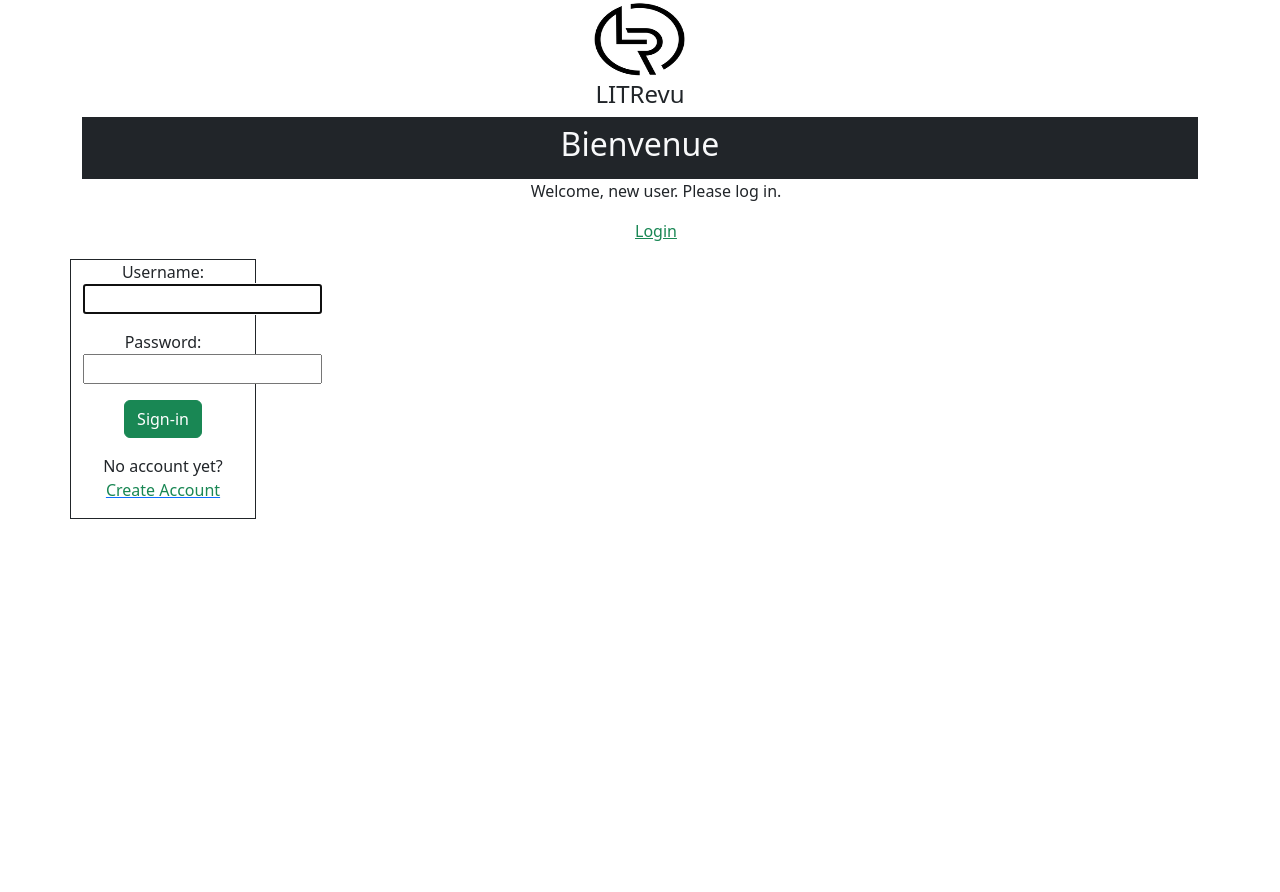
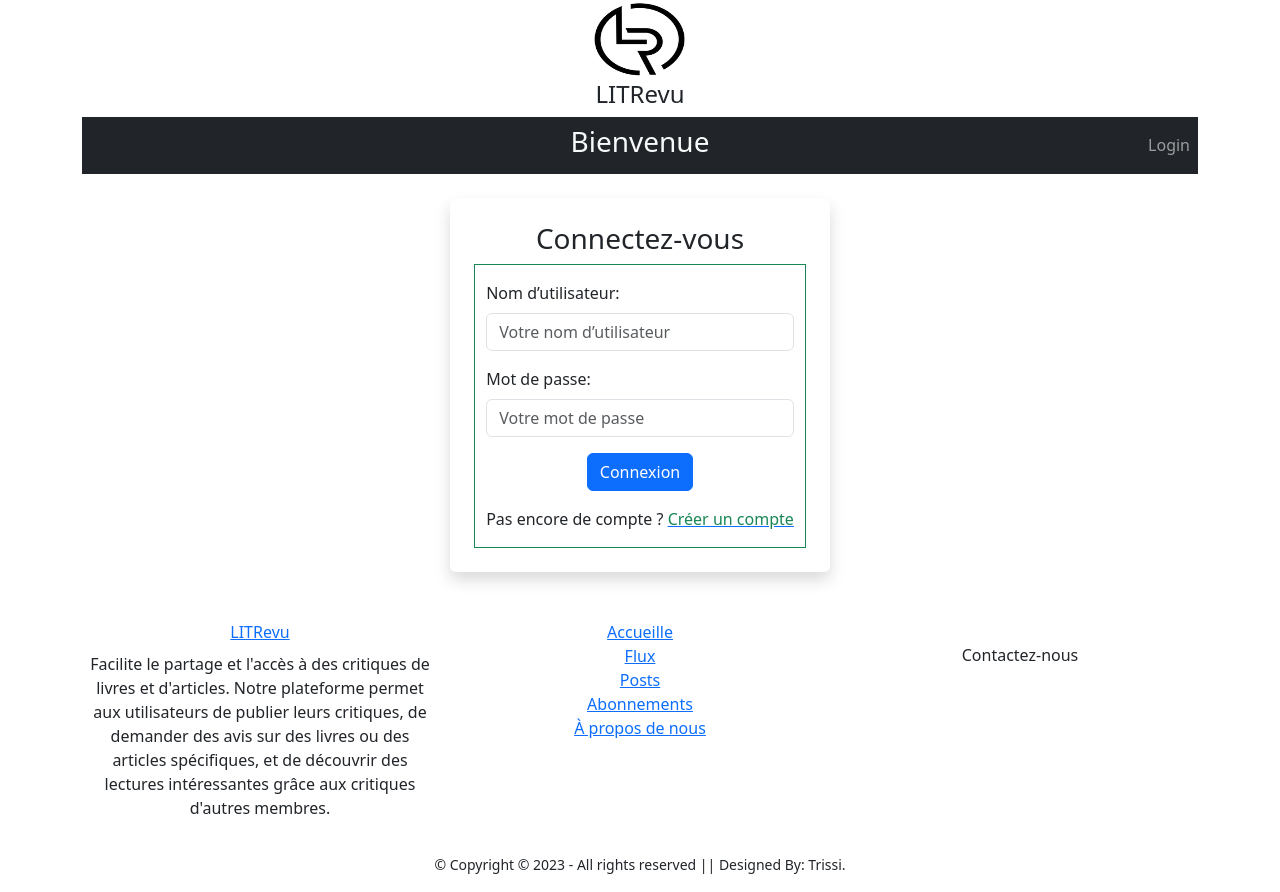
Before and after one commit to SalehTrissi/P9-LITRevu-Trissi-MohammadSaleh, a Django app: page / in a window 1280 px wide. Before the commit the page ends 519 px from the top, so only its background shows below. Run offline with Django 4.2, Linux system fonts and the light colour scheme; style sheets or scripts are compiled from the project's sources.

Commit message:
Created all bage html for the programe

```diff
--- /dev/null
+++ b/LITRevu/blog/templates/blog/footer.html
@@ -0,0 +1,38 @@
+<footer class="footer">
+  <div class="container mb-0">
+    <div class="row text-center">
+      <div class="col-md-4 pr-md-5">
+        <a href="#" class="footer-site-logo d-block mb-2">LITRevu</a>
+        <p>Facilite le partage et l'accès à des critiques de livres et d'articles. Notre plateforme permet aux utilisateurs de publier leurs critiques,
+           de demander des avis sur des livres ou des articles spécifiques, et de découvrir des lectures intéressantes grâce aux critiques d'autres membres.</p>
+      </div>
+      <div class="col-md text-center">
+        <ul class="list-unstyled nav-links">
+          <li><a href="#">Accueille</a></li>
+          <li><a href="#">Flux</a></li>
+          <li><a href="#">Posts</a></li>
+          <li><a href="#">Abonnements</a></li>
+          <li><a href="#">À propos de nous</a></li>
+        </ul>
+      </div>
+
+      <div class="col-md">
+        <ul class="social list-unstyled">
+          <li><a href="#"><span class="icon-instagram "></span></a></li>
+          <li><a href="#"><span class="icon-twitter"></span></a></li>
+          <li><a href="#"><span class="icon-facebook"></span></a></li>
+          <li><a href="#"><span class="icon-pinterest"></span></a></li>
+        </ul>
+        <p class=""><a href="#" class="btn btn-tertiary">Contactez-nous</a></p>
+      </div>
+    </div>
+
+    <div class="row ">
+      <div class="col-12 text-center">
+        <div class="copyright mt-2 pt-2">
+          <p><small>&copy; Copyright © 2023 - All rights reserved || Designed By: Trissi.</small></p>
+        </div>
+      </div>
+    </div>
+  </div>
+</footer>
--- /dev/null
+++ b/LITRevu/blog/templates/blog/header.html
@@ -0,0 +1,44 @@
+{% load static %}
+
+<section class="ftco-navbar">
+  <div class="container-fluid px-md-12">
+    <div class="col-md-12 text-center">
+      <a class="navbar-brand" href="#">
+        <img class="rounded mx-auto d-block" src="{% static 'img/logo.png' %}" width="100" height="80" alt="Logo" />
+        <h4>LITRevu</h4>
+      </a>
+    </div>
+  </div>
+
+  {% if user.is_authenticated %}
+  <nav class="navbar navbar-expand-lg navbar-dark ftco_navbar bg-dark ftco-navbar-light">
+    <div class="container-fluid">
+      <ul class="navbar-nav m-auto ">
+        <li class="nav-item active">
+          <a href="#" class="nav-link ">Home</a>
+        </li>
+        <li class="nav-item"><a href="#" class="nav-link">Flux</a></li>
+        <li class="nav-item"><a href="#" class="nav-link">Posts</a></li>
+        <li class="nav-item">
+          <a href="#" class="nav-link">Abonnements</a>
+        </li>
+        <li class="nav-item link-success">
+          <a href="{% url 'logout' %}" class="nav-link">Logout</a>
+        </li>
+      </ul>
+    </div>
+  </nav>
+  {% else %}
+  <nav class="navbar navbar-expand-lg navbar-dark ftco_navbar bg-dark ftco-navbar-light">
+    <div class="container-fluid">
+      <ul class="navbar-nav m-auto">
+        <h3 class="text-light">Bienvenue</h3>
+        <li class="nav-item position-absolute end-0">
+          <a href="{% url 'login' %}" class="nav-link" type='submit'>Login</a>
+        </li>
+      </ul>
+    </div>
+  </nav>
+  <!-- END nav -->
+</section>
+{% endif %}
--- /dev/null
+++ b/LITRevu/blog/templates/blog/review_form.html
@@ -0,0 +1,5 @@
+<form method="POST">
+    {% csrf_token %}
+    {{ form.as_p }}
+    <input type="submit"></input>
+</form>
--- a/LITRevu/templates/authentication/login.html
+++ b/LITRevu/templates/authentication/login.html
@@ -1,61 +1,31 @@
 {% extends 'base.html' %}
 {% load static %}
 
+{% include 'blog/header.html' %}
+{% block content %}
 
-<!DOCTYPE html>
-<html lang="en">
+<div class="row">
+  <div class= "col-md-4 shadow p-4 mt-4 mb-5 bg-body rounded mx-auto">
+    <h3 class="text-center">Connectez-vous</h3>
+    <div class="form border border-success d-flex justify-content-center ">
+      <form method="post">
+        {% csrf_token %}
+        <div class="mb-3 mt-3">
+          <label class="form-label">Nom d’utilisateur:</label>
+          <input type="text" class="form-control" aria-describedby="UsernameHelp" name='username' placeholder='Votre nom d’utilisateur'>
+        </div>
+        <div class="mb-3">
+          <label class="form-label">Mot de passe:</label>
+          <input type="password" class="form-control" aria-describedby="PasswordHelp" name='password' placeholder='Votre mot de passe'>
+        </div>
+        <div class="d-flex justify-content-center">
+          <button type="submit" class="btn btn-primary mx-auto">Connexion</button>
+        </div>
+        <p class='mt-3'>Pas encore de compte ? <a href="{% url 'signup' %}"><span class="text-success">Créer un compte</span></a></p>
 
-<head>
-    <meta charset="UTF-8">
-    <meta name="viewport" content="width=device-width, initial-scale=1.0">
-    <link rel="stylesheet" href="{% static 'scss/style.css' %}" />
-    <title>Login</title>
-</head>
+      </form>
+    </div>
+  </div>
+</div>
 
-<body>
-    {% block content %}
-
-    <section class="ftco-navbar">
-        <div class="container-fluid px-md-12">
-            <div class="col-md-12 text-center">
-                <a class="navbar-brand" href="#">
-                    <img class="rounded mx-auto d-block" src="../../static/img/logo.png" width="100" height="80"
-                        alt="Logo">
-                    <h4>LITRevu</h4>
-                </a>
-            </div>
-        </div>
-
-        <nav class="navbar navbar-expand-lg navbar-dark ftco_navbar bg-dark ftco-navbar-light" id="ftco-navbar">
-            <div class="container-fluid">
-                <ul class=" navbar-nav m-auto">
-                    <h2 class="text-light">Bienvenue</h2>
-                </ul>
-            </div>
-        </nav>
-        <!-- END nav -->
-    </section>
-
-    <ul class="text-center">
-        {% if user.is_authenticated %}
-        <p>Welcome, {{ user.username }}. Thanks for logging in.</p>
-        <a href="{% url 'logout' %}" class="link-success">Logout</a>
-        {% else %}
-        <p>Welcome, new user. Please log in.</p>
-        <a href="{% url 'login' %}" class="link-success">Login</a>
-        {% endif %}
-    </ul>
-
-    <div class="text-center border border-dark row col-lg-2">
-        <form method="post">
-            {% csrf_token %}
-            {{ form.as_p }}
-            <input class="btn btn-success" type="submit" value="Sign-in">
-            <p>{{ message }}</p>
-            <p>No account yet?<br><a href="{% url 'signup' %}"><span class="text-success">Create Account</span></a></p>
-        </form>
-    </div>
-    {% endblock content %}
-</body>
-
-</html>
+{% endblock content %}
--- a/LITRevu/templates/base.html
+++ b/LITRevu/templates/base.html
@@ -2,27 +2,31 @@
 
 <!DOCTYPE html>
 <html lang="en">
-
   <head>
     <meta charset="UTF-8" />
     <meta name="viewport" content="width=device-width, initial-scale=1.0" />
-  <link href="https://cdn.jsdelivr.net/npm/bootstrap@5.3.0/dist/css/bootstrap.min.css" rel="stylesheet"
-    integrity="sha384-9ndCyUaIbzAi2FUVXJi0CjmCapSmO7SnpJef0486qhLnuZ2cdeRhO02iuK6FUUVM" crossorigin="anonymous" />
-  <link href='https://fonts.googleapis.com/css?family=Roboto:400,100,300,700' rel='stylesheet' type='text/css'>
 
-  <link rel="stylesheet" href="https://stackpath.bootstrapcdn.com/font-awesome/4.7.0/css/font-awesome.min.css">
+    <link href="{% static 'scss/style.css' %}" rel="stylesheet">
+    <link href="{% static 'fonts/icomoon/style.css' %}" rel="stylesheet" >
+    <link href="https://cdn.jsdelivr.net/npm/bootstrap@5.3.0/dist/css/bootstrap.min.css" rel="stylesheet"/>
 
     <title>LITRevu</title>
   </head>
-
   <body>
     <div class="container">
+      {% include 'blog/header.html' %}
+
       {% block content %}
       {% endblock %}
+
     </div>
+    {% include 'blog/footer.html' %}
+
   </body>
 
-<script src="https://cdn.jsdelivr.net/npm/bootstrap@5.3.0/dist/js/bootstrap.bundle.min.js"
-  integrity="sha384-geWF76RCwLtnZ8qwWowPQNguL3RmwHVBC9FhGdlKrxdiJJigb/j/68SIy3Te4Bkz" crossorigin="anonymous"></script>
-
+  <script
+    src="https://cdn.jsdelivr.net/npm/bootstrap@5.3.0/dist/js/bootstrap.bundle.min.js"
+    integrity="sha384-geWF76RCwLtnZ8qwWowPQNguL3RmwHVBC9FhGdlKrxdiJJigb/j/68SIy3Te4Bkz"
+    crossorigin="anonymous">
+  </script>
 </html>
```
Also changed, not shown: LITRevu/blog/templates/blog/ticket_form.html (+30 -5 lines), LITRevu/templates/authentication/signup.html (+10 -17 lines), LITRevu/templates/blog/home.html (+1 -50 lines). Lines whose indentation alone changed are shown as unchanged.
